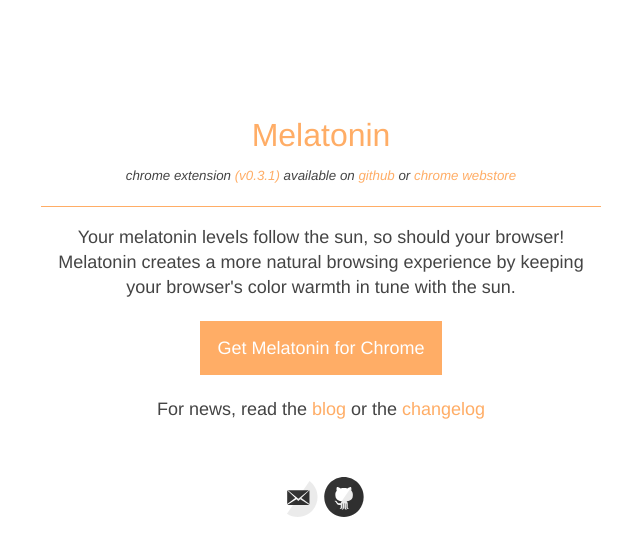
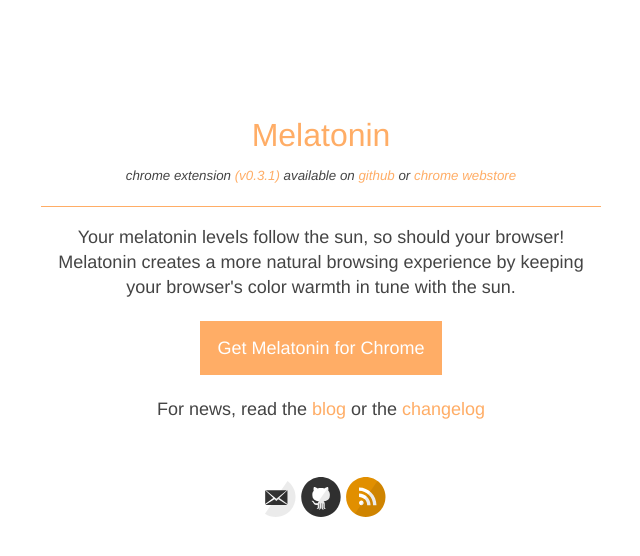
Before and after one commit to jarlg/melatonin, a Jekyll site: the page built from index.html, in a window 1280 px wide. Shown: the top 556 px of the page, without its empty margins (319-959 px from the left). Built offline with Jekyll 4.4.1, drawn with Linux system fonts in a browser that asks for light colours; Markdown is read by kramdown in place of the engine named in the settings.

```diff
--- a/_config.yml
+++ b/_config.yml
@@ -6,7 +6,7 @@
 name: Melatonin
 
 # Short bio or description (displayed in the header)
-description: Get Melatonin for Chrome
+description: Meltatonin for Chrome
 
 # URL of your avatar or profile pic (you could use your GitHub profile pic)
 avatar: https://avatars3.githubusercontent.com/u/1269436?v=1&s=460
@@ -25,7 +25,7 @@ footer-links:
   instagram:
   linkedin:
   pinterest:
-  rss: # just type anything here for a working RSS icon, make sure you set the "url" above!
+  rss: blog # just type anything here for a working RSS icon, make sure you set the "url" above!
   twitter:
 
 # Your disqus shortname, entering this will enable commenting on posts
--- a/_layouts/default.html
+++ b/_layouts/default.html
@@ -5,6 +5,8 @@
         <meta content='text/html; charset=utf-8' http-equiv='Content-Type'>
         <meta http-equiv='X-UA-Compatible' content='IE=edge'>
         <meta name='viewport' content='width=device-width, initial-scale=1.0, maximum-scale=1.0'>
+
+        <link rel="alternate" type="application/rss+xml" title="{{ site.name }}" href="{{ site.url }}/feed.xml">
 
         <title>{% if page.title %}{{ page.title }} – {% endif %}{{ site.name }} – {{ site.description }}</title>
 
```
